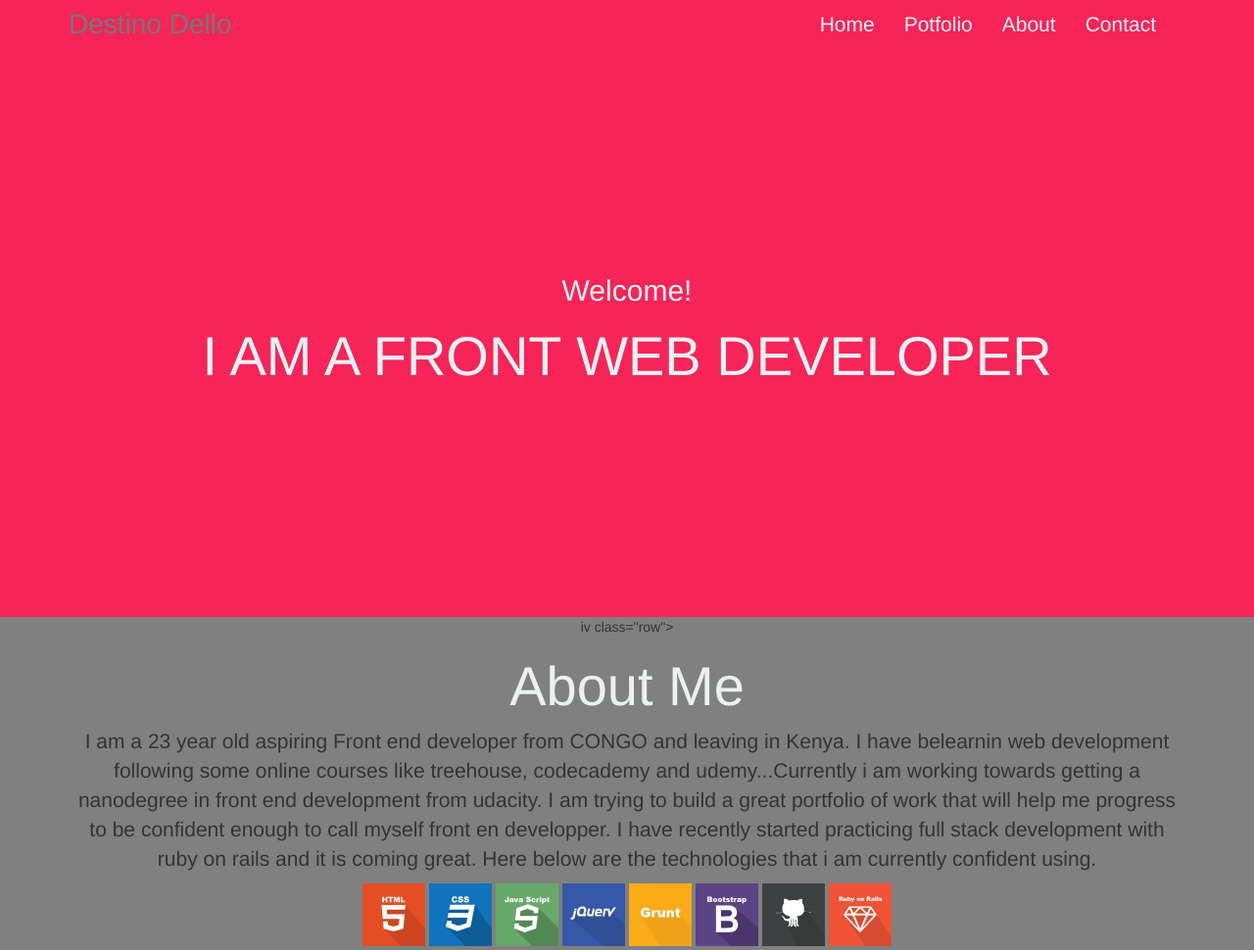
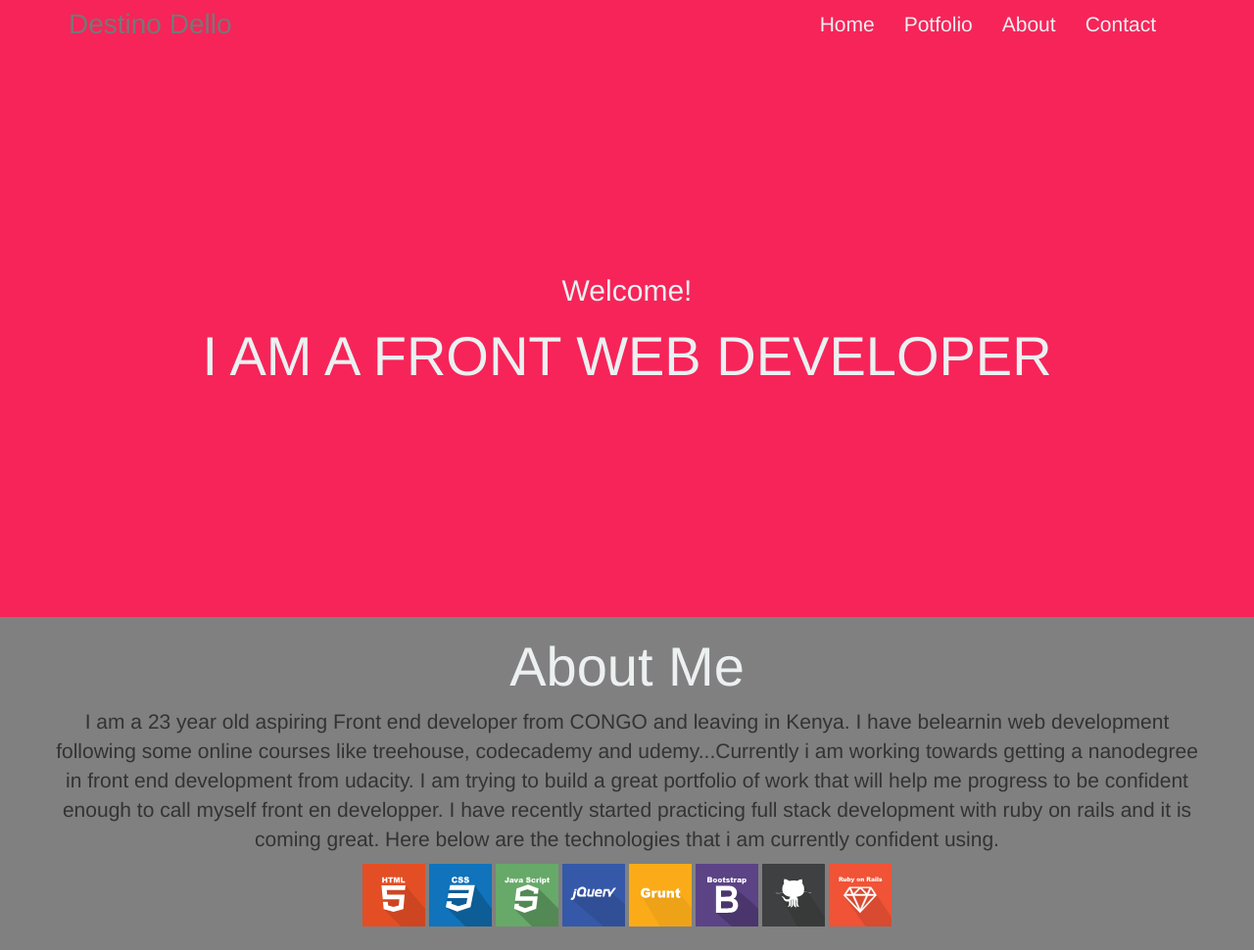
Before and after one commit to destino92/P1-Build-a-Portfolio-Site, a plain HTML site: page index.html in a window 1280 px wide. Shown: the top 970 px of the page at 98% size. Drawn offline with nearby package versions, Linux system fonts and the light colour scheme.

Commit message:
changed markup

```diff
--- a/index.html
+++ b/index.html
@@ -59,7 +59,7 @@
 
     <div id="about">
       <div class="container">
-        iv class="row">
+        <div class="row">
           <h1>About Me</h1>
           <p id="about-paragraph">I am a 23 year old aspiring Front end developer from CONGO and leaving in Kenya. I have belearnin     web development following some online courses like treehouse, codecademy and udemy...Currently i am working
           towards getting a nanodegree in front end development from udacity.
```
